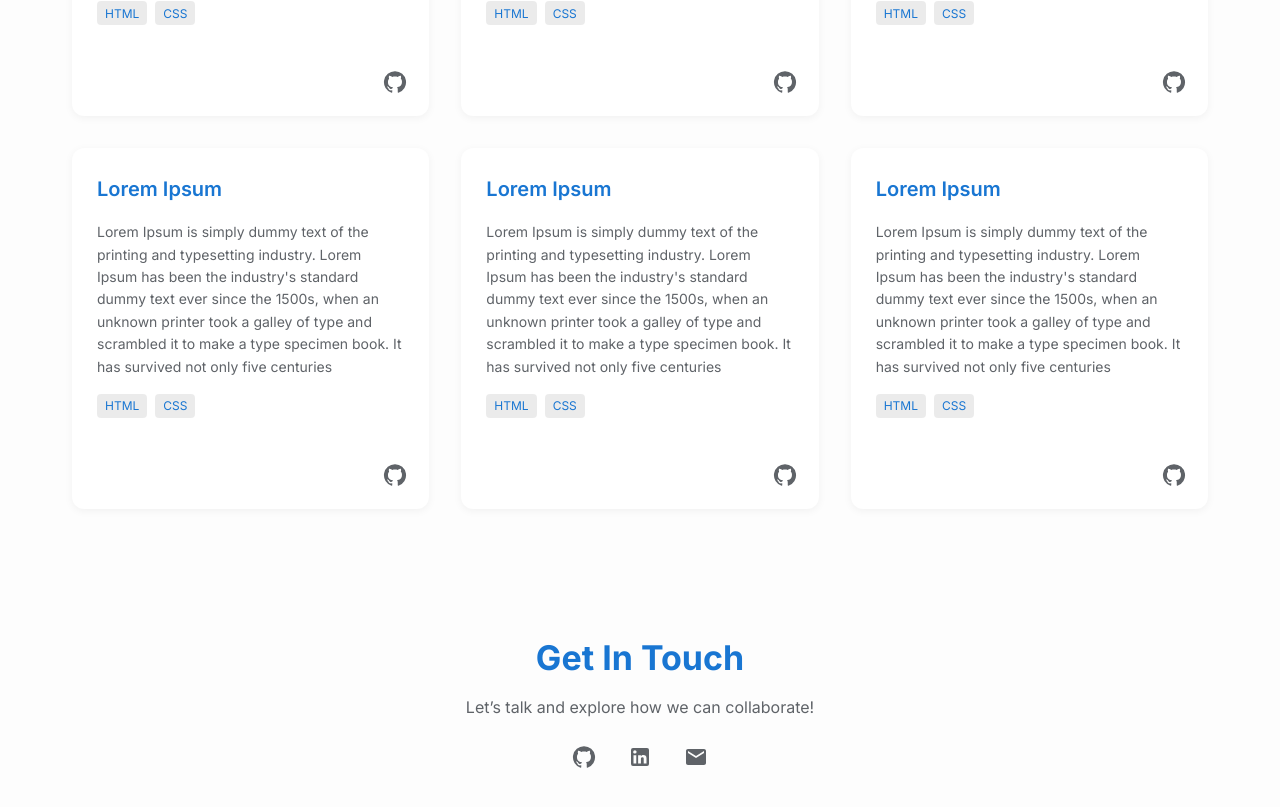
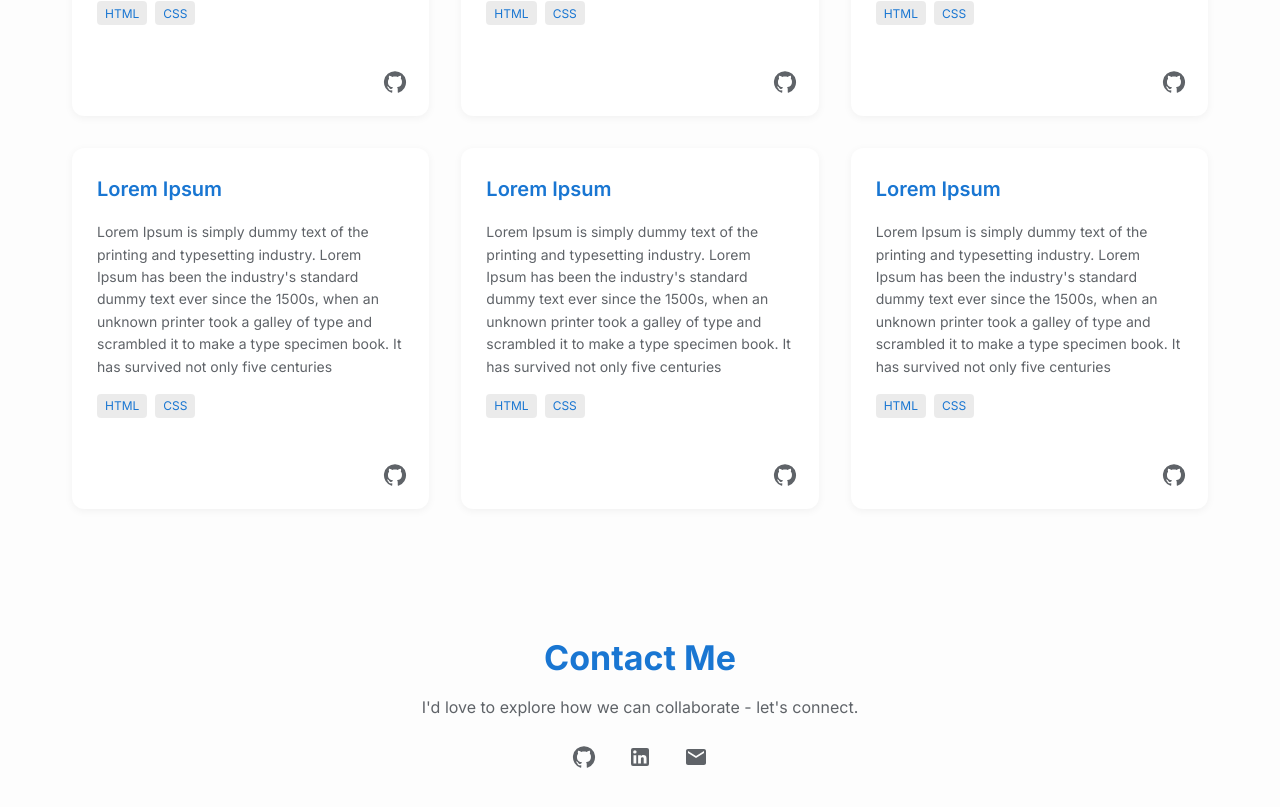
Before and after one commit to viraj-dhane/viraj-dhane.github.io, a React (Vite) app: page / in a window 1280 px wide. Shown: the part 2350-3157 px from the top of the page. Built offline with nearby package versions, Linux system fonts and the light colour scheme.

Commit message:
Updated contact section header and subtext

```diff
--- a/src/components/Contact.tsx
+++ b/src/components/Contact.tsx
@@ -28,7 +28,7 @@ const Contact = () => {
               textAlign: "center",
             }}
           >
-            Get In Touch
+            Contact Me
           </Typography>
         </motion.div>
 
@@ -47,7 +47,7 @@ const Contact = () => {
               color: (theme: Theme) => theme.palette.text.secondary,
             }}
           >
-            Let’s talk and explore how we can collaborate!
+            I'd love to explore how we can collaborate - let's connect.
           </Typography>
         </motion.div>
 
```
